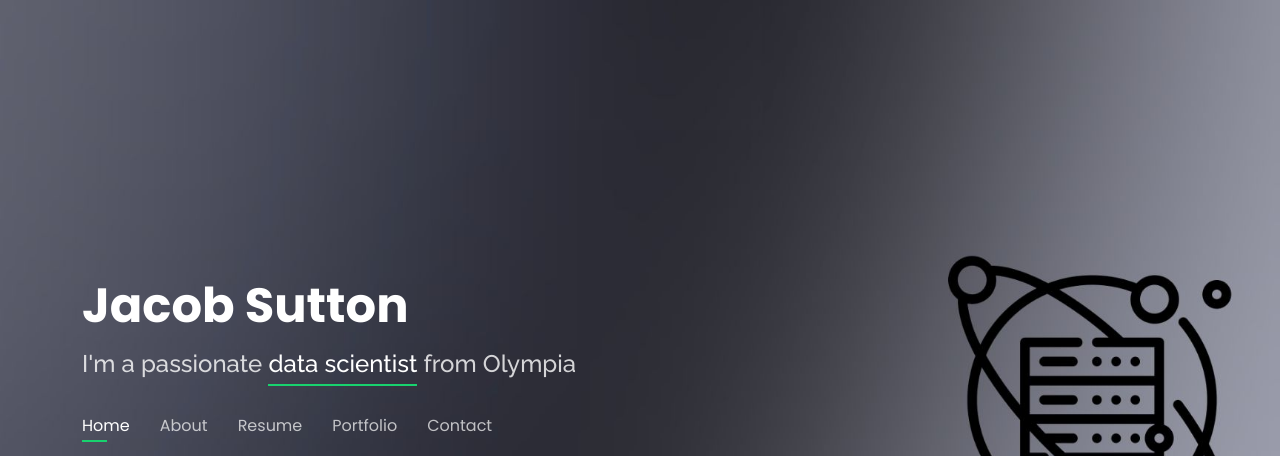
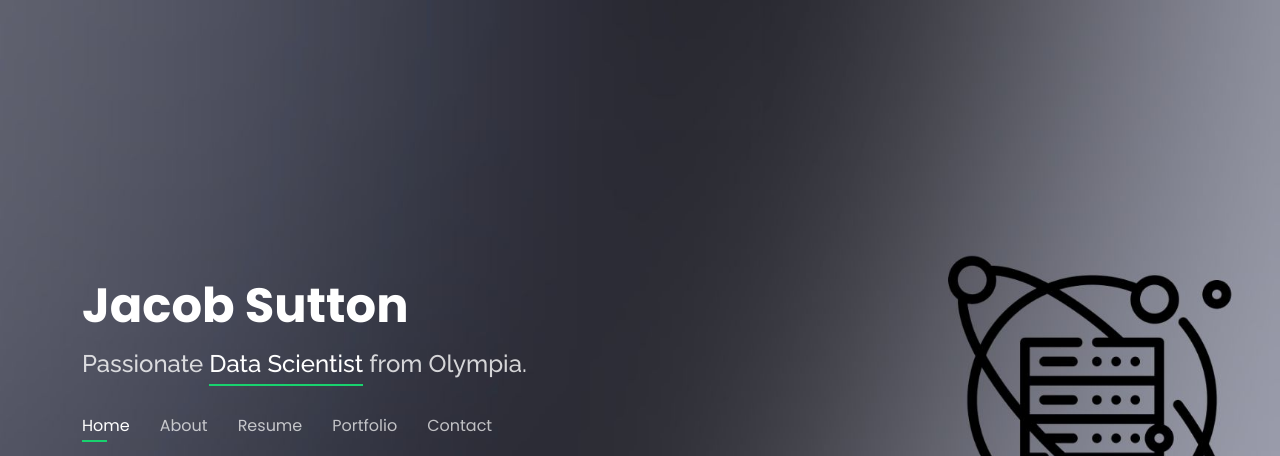
Before and after one commit to JakeSutton19/JakeSutton19.github.io, a plain HTML site: page index.html in a window 1280 px wide. Shown: the top 456 px of the page. Drawn offline with nearby package versions, Linux system fonts and the light colour scheme.

Commit message:
updated name

```diff
--- a/index.html
+++ b/index.html
@@ -45,7 +45,7 @@
       <h1><a href="index.html">Jacob Sutton</a></h1>
       <!-- Uncomment below if you prefer to use an image logo -->
       <!-- <a href="index.html" class="mr-auto"><img src="assets/img/logo.png" alt="" class="img-fluid"></a> -->
-      <h2>I'm a passionate <span>data scientist</span> from Olympia</h2>
+      <h2>Passionate <span>Data Scientist</span> from Olympia.</h2>
 
       <nav id="navbar" class="navbar">
         <ul>
```
